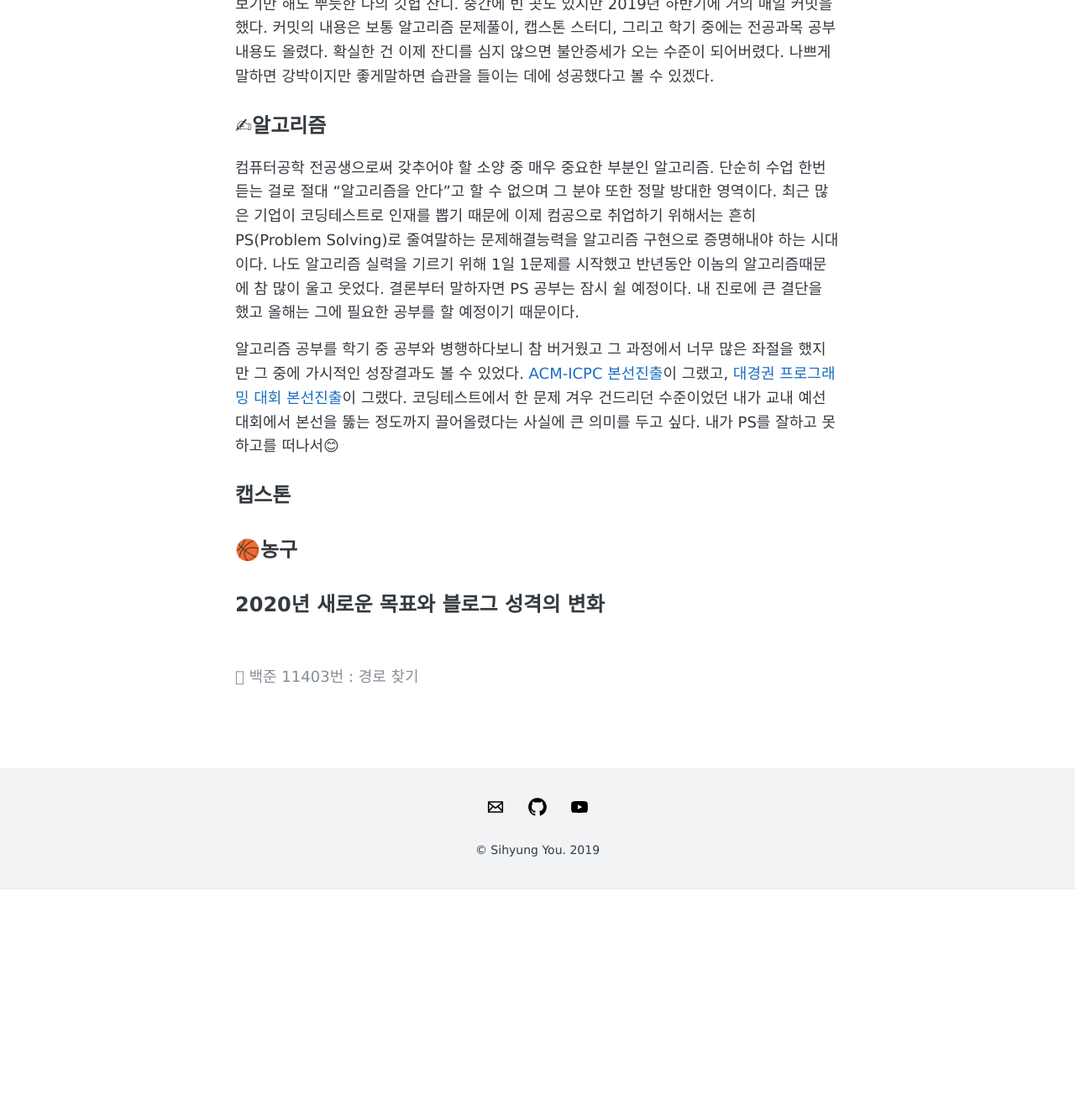
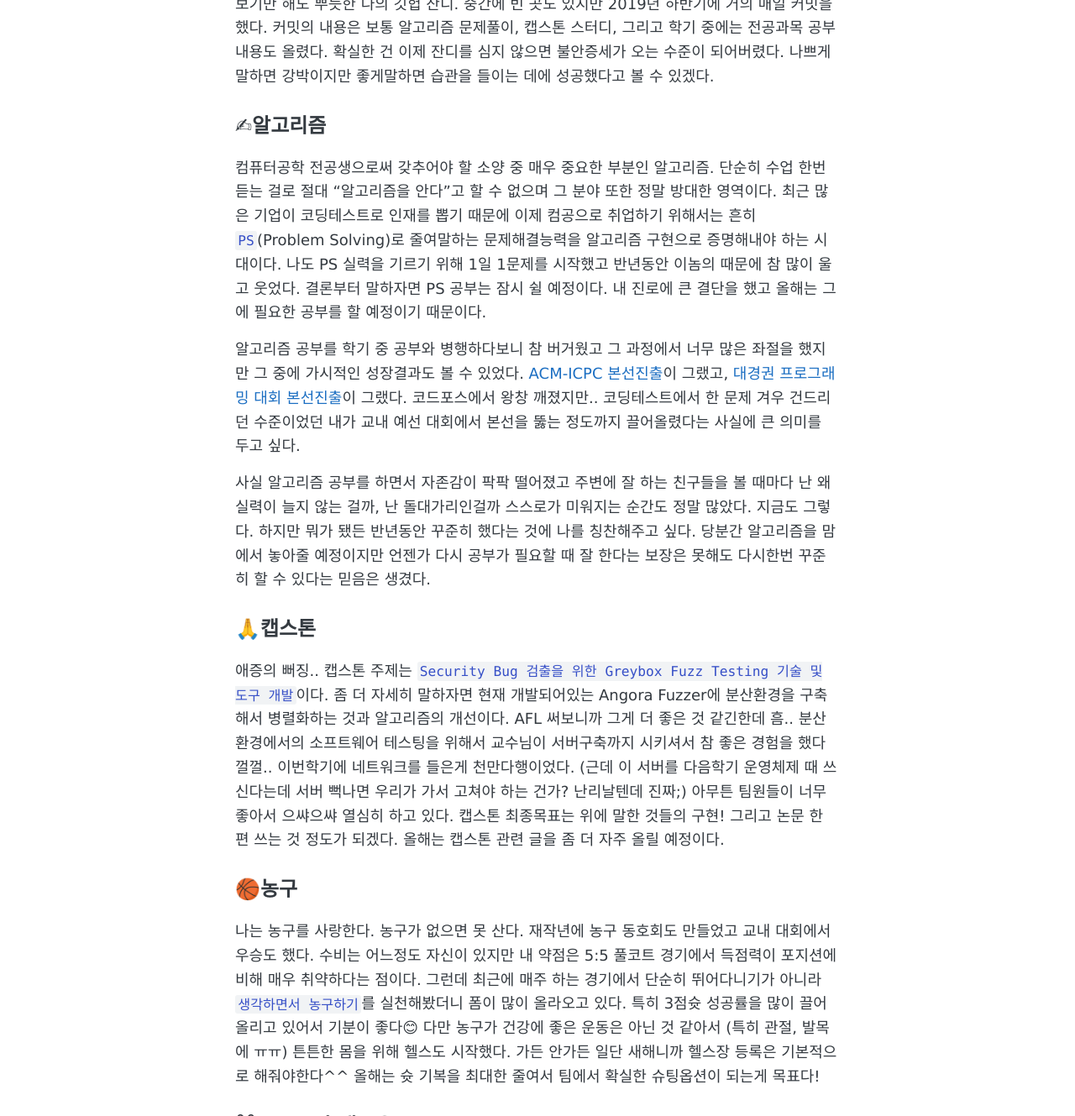
Before and after one commit to sihyungyou/sihyungyou.github.io, a Jekyll site: the page built from _posts/2020-01-20-review2019.md, in a window 1280 px wide and 1400 px high, scrolled down 913 px, cut to the strip 71-1400 px from the top of the window. Shown: the whole strip at 84% size. Built offline with Jekyll 4.4.1, drawn with Linux system fonts in a browser that asks for light colours; comment, search, counter and statistics services are not loaded; before the commit the page ends 2043 px from its top, so only the background shows below that; some of the changed text lies outside the part shown.

Commit message:
2019 돌아보기

```diff
--- a/_posts/2020-01-20-review2019.md
+++ b/_posts/2020-01-20-review2019.md
@@ -10,19 +10,28 @@ comments: true
 이 블로그를 시작한게 2019년 6월 오픈핵 후기를 쓰면서부터였다. 벌써 반년이 지나 해가 바뀌었다. 6개월간 1일 1커밋, 특히 블로그에 배운것과 생각을 정리해서 기록으로 남겨놓는 습관을 기르고자 노력했다. 그 노력의 흔적들을 돌아보고 그 속에서 긍정적 변화가 있었는지 찾아보려 한다. 근데 2019년을 돌아보려는데 벌써 1월 20일이라니.. 최근에 자존감이 상당히 낮아지면서 나태해져서 글을 써야지 생각만 하고 실행에 이제서야 옮기게 됐다. 아무튼 내 2019년을 돌아보즈아!
 
 ## 👨‍💻1일1커밋
-깃헙에 꾸준히 잔디를 심는 것은 매일매일 무언가를 공부하거나 생각하여 글로 남겨야 가능한 일이다. 모든 일이 그러하듯 역시 시작하는 게 가장 어렵다. 2019년 6월 참가한 [오픈핵 후기글](https://sihyungyou.github.io/openhack-2019/)을 쓰면서 말로만 하지말고 블로그를 꾸준히 관리해볼까? 했던 것이 지금까지 오게 되었다.
+깃헙에 꾸준히 잔디를 심는 것은 매일매일 무언가를 공부하거나 생각하여 글로 남겨야 가능한 일이다. 모든 일이 그러하듯 역시 시작하는 게 가장 어렵다. 2019년 6월 참가한 `오픈핵` [후기글](https://sihyungyou.github.io/openhack-2019/)을 쓰면서 말로만 하지말고 블로그를 꾸준히 관리해볼까? 했던 것이 지금까지 오게 되었다.
 
 ![Center example image](https://user-images.githubusercontent.com/35067611/72683661-884b9800-3b1c-11ea-84c5-ce3ecf4a188f.png "Center"){: .center-image}
 
 보기만 해도 뿌듯한 나의 깃헙 잔디. 중간에 빈 곳도 있지만 2019년 하반기에 거의 매일 커밋을 했다. 커밋의 내용은 보통 알고리즘 문제풀이, 캡스톤 스터디, 그리고 학기 중에는 전공과목 공부내용도 올렸다. 확실한 건 이제 잔디를 심지 않으면 불안증세가 오는 수준이 되어버렸다. 나쁘게 말하면 강박이지만 좋게말하면 습관을 들이는 데에 성공했다고 볼 수 있겠다.
 
 ## ✍알고리즘
-컴퓨터공학 전공생으로써 갖추어야 할 소양 중 매우 중요한 부분인 알고리즘. 단순히 수업 한번 듣는 걸로 절대 "알고리즘을 안다"고 할 수 없으며 그 분야 또한 정말 방대한 영역이다. 최근 많은 기업이 코딩테스트로 인재를 뽑기 때문에 이제 컴공으로 취업하기 위해서는 흔히 PS(Problem Solving)로 줄여말하는 문제해결능력을 알고리즘 구현으로 증명해내야 하는 시대이다. 나도 알고리즘 실력을 기르기 위해 1일 1문제를 시작했고 반년동안 이놈의 알고리즘때문에 참 많이 울고 웃었다. 결론부터 말하자면 PS 공부는 잠시 쉴 예정이다. 내 진로에 큰 결단을 했고 올해는 그에 필요한 공부를 할 예정이기 때문이다.
+컴퓨터공학 전공생으로써 갖추어야 할 소양 중 매우 중요한 부분인 알고리즘. 단순히 수업 한번 듣는 걸로 절대 "알고리즘을 안다"고 할 수 없으며 그 분야 또한 정말 방대한 영역이다. 최근 많은 기업이 코딩테스트로 인재를 뽑기 때문에 이제 컴공으로 취업하기 위해서는 흔히 `PS`(Problem Solving)로 줄여말하는 문제해결능력을 알고리즘 구현으로 증명해내야 하는 시대이다. 나도 PS 실력을 기르기 위해 1일 1문제를 시작했고 반년동안 이놈의 때문에 참 많이 울고 웃었다. 결론부터 말하자면 PS 공부는 잠시 쉴 예정이다. 내 진로에 큰 결단을 했고 올해는 그에 필요한 공부를 할 예정이기 때문이다.
 
-알고리즘 공부를 학기 중 공부와 병행하다보니 참 버거웠고 그 과정에서 너무 많은 좌절을 했지만 그 중에 가시적인 성장결과도 볼 수 있었다. [ACM-ICPC 본선진출](https://sihyungyou.github.io/acmicpc2019%EB%B3%B8%EC%84%A0/)이 그랬고, [대경권 프로그래밍 대회 본선진출](https://sihyungyou.github.io/%EB%8C%80%EA%B2%BD%EA%B6%8C%EB%B3%B8%EC%84%A0/)이 그랬다. 코딩테스트에서 한 문제 겨우 건드리던 수준이었던 내가 교내 예선 대회에서 본선을 뚫는 정도까지 끌어올렸다는 사실에 큰 의미를 두고 싶다. 내가 PS를 잘하고 못하고를 떠나서😊
+알고리즘 공부를 학기 중 공부와 병행하다보니 참 버거웠고 그 과정에서 너무 많은 좌절을 했지만 그 중에 가시적인 성장결과도 볼 수 있었다. [ACM-ICPC 본선진출](https://sihyungyou.github.io/acmicpc2019%EB%B3%B8%EC%84%A0/)이 그랬고, [대경권 프로그래밍 대회 본선진출](https://sihyungyou.github.io/%EB%8C%80%EA%B2%BD%EA%B6%8C%EB%B3%B8%EC%84%A0/)이 그랬다. 코드포스에서 왕창 깨졌지만.. 코딩테스트에서 한 문제 겨우 건드리던 수준이었던 내가 교내 예선 대회에서 본선을 뚫는 정도까지 끌어올렸다는 사실에 큰 의미를 두고 싶다.
 
-## 캡스톤
+사실 알고리즘 공부를 하면서 자존감이 팍팍 떨어졌고 주변에 잘 하는 친구들을 볼 때마다 난 왜 실력이 늘지 않는 걸까, 난 돌대가리인걸까 스스로가 미워지는 순간도 정말 많았다. 지금도 그렇다. 하지만 뭐가 됐든 반년동안 꾸준히 했다는 것에 나를 칭찬해주고 싶다. 당분간 알고리즘을 맘에서 놓아줄 예정이지만 언젠가 다시 공부가 필요할 때 잘 한다는 보장은 못해도 다시한번 꾸준히 할 수 있다는 믿음은 생겼다.
+
+## 🙏캡스톤
+애증의 뻐징.. 캡스톤 주제는 `Security Bug 검출을 위한 Greybox Fuzz Testing 기술 및 도구 개발`이다. 좀 더 자세히 말하자면 현재 개발되어있는 Angora Fuzzer에 분산환경을 구축해서 병렬화하는 것과 알고리즘의 개선이다. AFL 써보니까 그게 더 좋은 것 같긴한데 흠.. 분산환경에서의 소프트웨어 테스팅을 위해서 교수님이 서버구축까지 시키셔서 참 좋은 경험을 했다 껄껄.. 이번학기에 네트워크를 들은게 천만다행이었다. (근데 이 서버를 다음학기 운영체제 때 쓰신다는데 서버 뻑나면 우리가 가서 고쳐야 하는 건가? 난리날텐데 진짜;) 아무튼 팀원들이 너무 좋아서 으쌰으쌰 열심히 하고 있다. 캡스톤 최종목표는 위에 말한 것들의 구현! 그리고 논문 한 편 쓰는 것 정도가 되겠다. 올해는 캡스톤 관련 글을 좀 더 자주 올릴 예정이다.
 
 ## 🏀농구
+나는 농구를 사랑한다. 농구가 없으면 못 산다. 재작년에 농구 동호회도 만들었고 교내 대회에서 우승도 했다. 수비는 어느정도 자신이 있지만 내 약점은 5:5 풀코트 경기에서 득점력이 포지션에 비해 매우 취약하다는 점이다. 그런데 최근에 매주 하는 경기에서 단순히 뛰어다니기가 아니라 `생각하면서 농구하기`를 실천해봤더니 폼이 많이 올라오고 있다. 특히 3점슛 성공률을 많이 끌어올리고 있어서 기분이 좋다😊 다만 농구가 건강에 좋은 운동은 아닌 것 같아서 (특히 관절, 발목에 ㅠㅠ) 튼튼한 몸을 위해 헬스도 시작했다. 가든 안가든 일단 새해니까 헬스장 등록은 기본적으로 해줘야한다^^ 올해는 슛 기복을 최대한 줄여서 팀에서 확실한 슈팅옵션이 되는게 목표다!
 
-## 2020년 새로운 목표와 블로그 성격의 변화
+## 🐭2020년 새로운 목표
+얼마 전 내가 속한 동아리 CRA에서 큰모임을 가졌다. 큰모임이란 매년 초에 95학번부터 신입기수까지 모두가 모여서 개발, 일상, 진로, 심지어는 육아에 대해서 이야기 나누는 자리다. 세 번째 참석이었는데 올해는 특히나 내 진로결정에 직접적인 도움과 조언을 많이 받아서 정말 좋았다.
+
+선배들과 많은 생산적인 이야기, 질문과 답변을 나누고 나서 진로에 대해 결단을 할 수 있었다. 단순히 공부가 좀 더 필요하지 않을까? 라는 막연함에 생각했던 대학원이었는데 마음에 확신이 생겼다. 앞으로 컴퓨터공학 전공자로써 내가 가질 수 있는 선택의 폭을 넓히는 것, insight를 키우는 것, 단순히 코더가 되지 않고 더 깊이 생각하고 연구할 수 있는 프로그래머가 되기 위해서 석사까지는 가봐야겠다! 라는 확신이다.
+
+이런 진로에 대한 결정이 위에서 말한 알고리즘은 잠시 내려놓고 지금 내게 필요한 다른 영역의 공부를 하는 이유라고 할 수 있겠다. 아마 영어성적이 필요하니 텝스 점수를 만들어놔야 할 거고, 학기중에 학점관리를 더 잘 할 필요가 있다. 무엇보다 수학적 사고력을 높이기 위해서 올해부터는 부족했던 수학공부를 많이 하려 한다. 이제 에너지를 집중해야할 때다. 명확한 목표와 이유가 생겼으니 앞으로 나아갈 일만 남았다. 2020년도 화이팅이다!!
```
